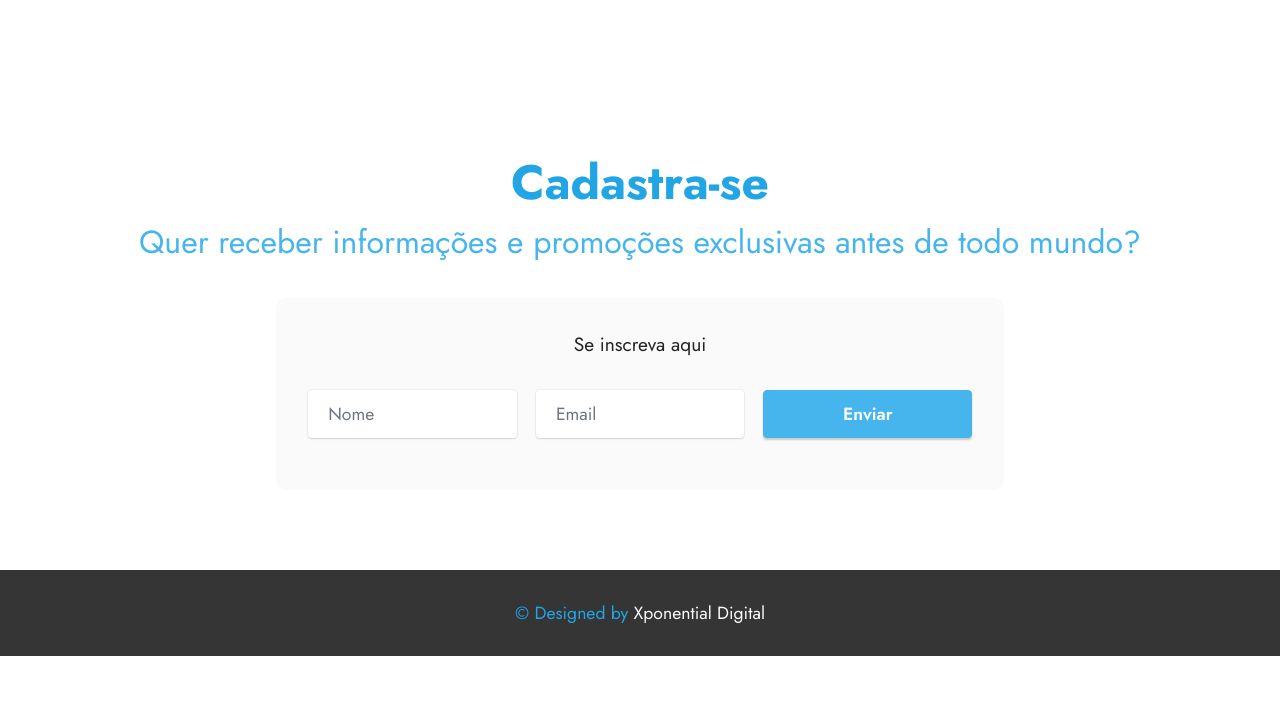
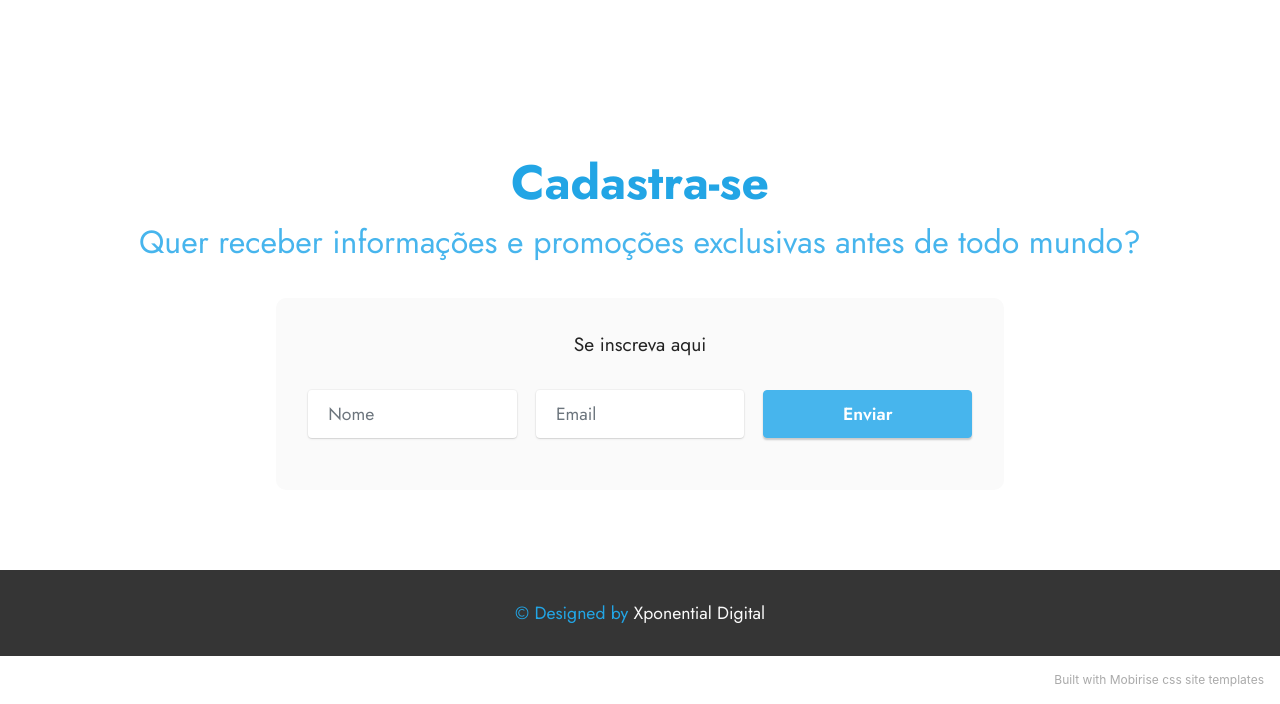
Before and after one commit to studiofit/master, a plain HTML site: page index.html in a window 1280 px wide. Shown: the part 2513-3217 px from the top of the page. Before the commit the page ends 3169 px from the top, so only its background shows below. Drawn offline with Linux system fonts and the light colour scheme.

Commit message:
Add files via upload

```diff
--- a/index.html
+++ b/index.html
@@ -1,6 +1,7 @@
 <!DOCTYPE html>
 <html  >
 <head>
+  <!-- Site made with Mobirise Website Builder v5.2.0, https://mobirise.com -->
   <meta charset="UTF-8">
   <meta http-equiv="X-UA-Compatible" content="IE=edge">
   <meta name="generator" content="Mobirise v5.2.0, mobirise.com">
@@ -234,6 +235,8 @@
             </div>
         </div>
     </div>
+</section><section style="background-color: #fff; font-family: -apple-system, BlinkMacSystemFont, 'Segoe UI', 'Roboto', 'Helvetica Neue', Arial, sans-serif; color:#aaa; font-size:12px; padding: 0; align-items: center; display: flex;"><a href="https://mobirise.site/g" style="flex: 1 1; height: 3rem; padding-left: 1rem;"></a><p style="flex: 0 0 auto; margin:0; padding-right:1rem;"><a href="https://mobirise.site/t" style="color:#aaa;">Built</a> with Mobirise css site templates</p></section><script src="assets/web/assets/jquery/jquery.min.js"></script>  <script src="assets/popper/popper.min.js"></script>  <script src="assets/tether/tether.min.js"></script>  <script src="assets/bootstrap/js/bootstrap.min.js"></script>  <script src="assets/smoothscroll/smooth-scroll.js"></script>  <script src="assets/dropdown/js/nav-dropdown.js"></script>  <script src="assets/dropdown/js/navbar-dropdown.js"></script>  <script src="assets/touchswipe/jquery.touch-swipe.min.js"></script>  <script src="assets/formstyler/jquery.formstyler.js"></script>  <script src="assets/formstyler/jquery.formstyler.min.js"></script>  <script src="assets/datepicker/jquery.datetimepicker.full.js"></script>  <script src="assets/theme/js/script.js"></script>  <script src="assets/formoid/formoid.min.js"></script>
+
 
 </body>
 </html>
```
